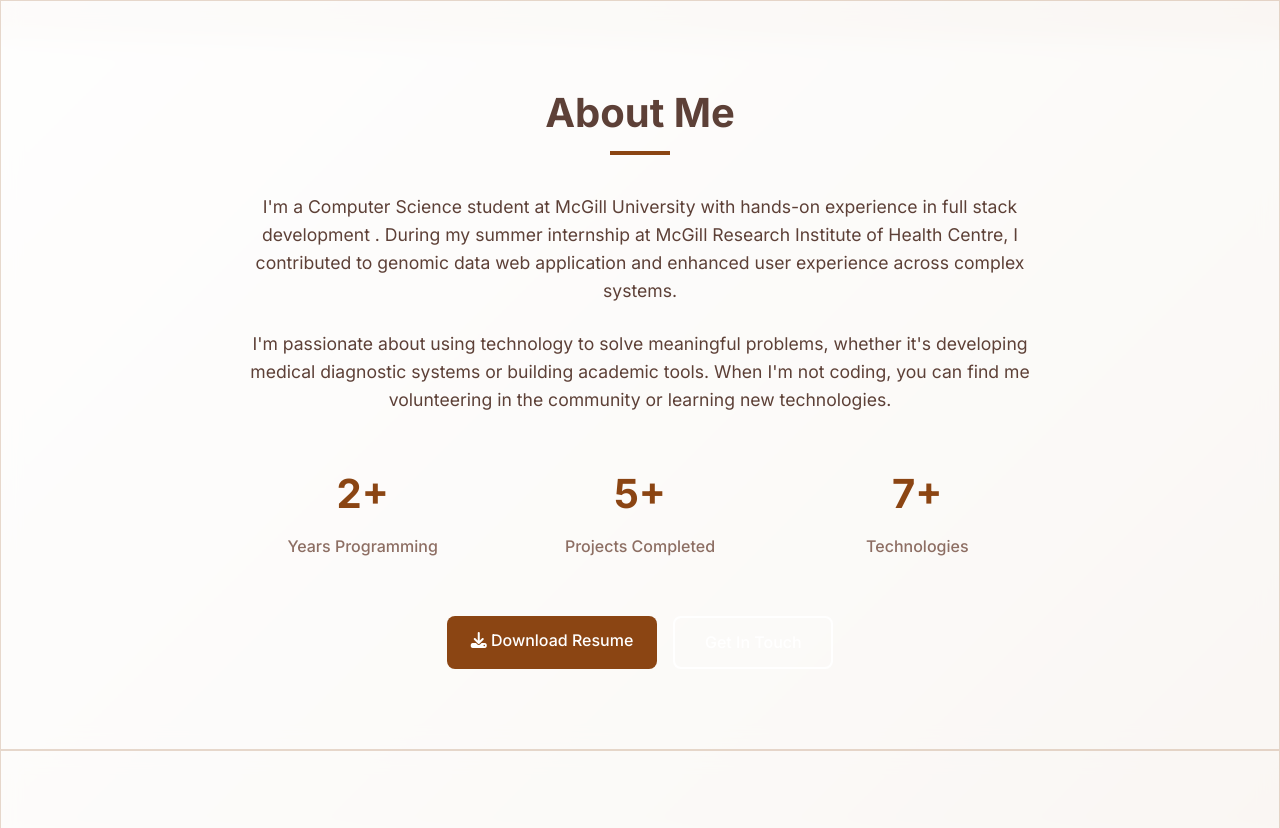
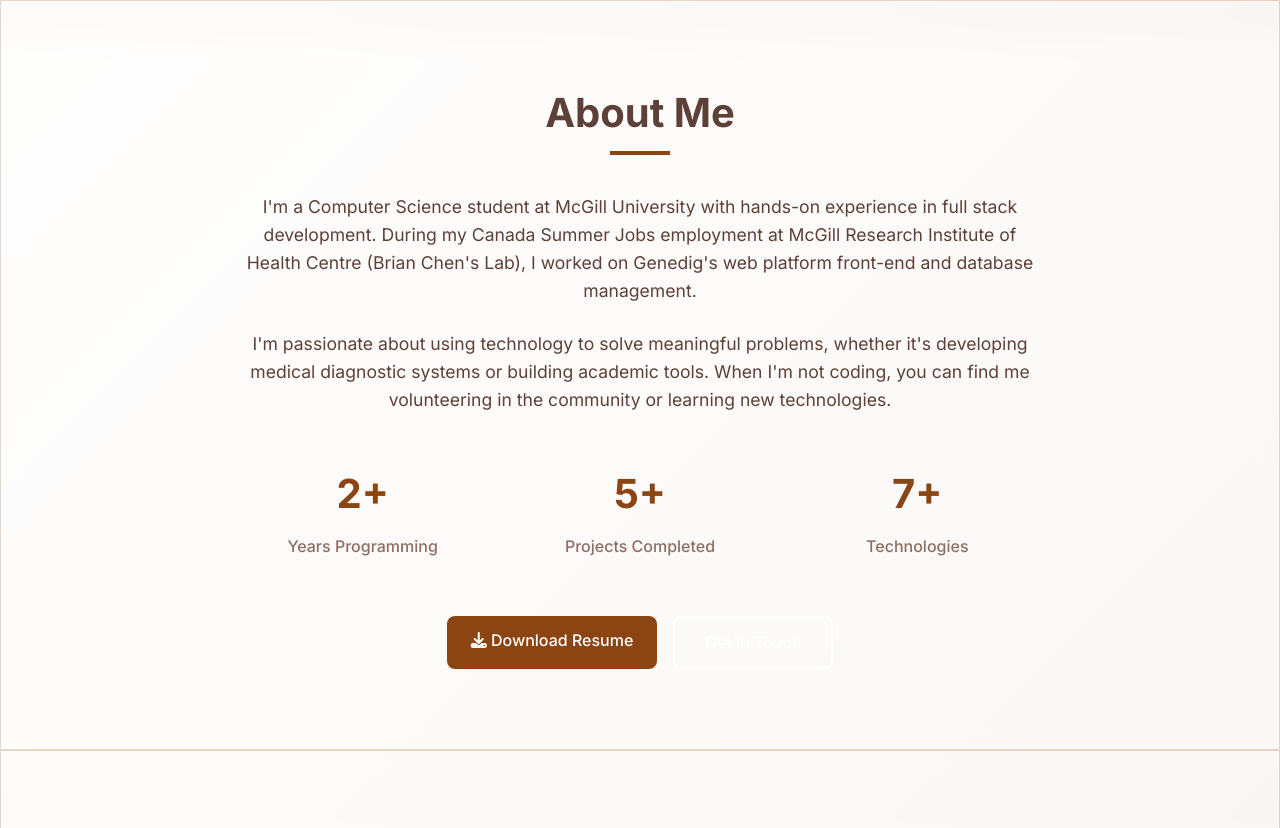
Before and after one commit to GatlatJack/Gatlat, a plain HTML site: page index.html in a window 1280 px wide. Shown: the part 760-1588 px from the top of the page. Drawn offline with Linux system fonts and the light colour scheme; a web font is replaced by a local one.

Commit message:
Update Genedig project description - accurate and concise

```diff
--- a/index.html
+++ b/index.html
@@ -69,9 +69,9 @@
             <div class="about-content">
                 <div class="about-text">
                     <p>
-                        I'm a Computer Science student at McGill University with hands-on experience in full stack development
-                        . During my summer internship at McGill Research Institute of Health Centre,
-                        I contributed to genomic data web application  and enhanced user experience across complex systems.
+                        I'm a Computer Science student at McGill University with hands-on experience in full stack development.
+                        During my Canada Summer Jobs employment at McGill Research Institute of Health Centre (Brian Chen's Lab),
+                        I worked on Genedig's web platform front-end and database management.
                     </p>
                     <p>
                         I'm passionate about using technology to solve meaningful problems, whether it's developing medical
@@ -216,8 +216,8 @@
                         </div>
                     </div>
                     <div class="project-content">
-                        <h3> Web Application</h3>
-                        <p>Intern Junior developer for a genomic data analysis application at McGill Research Institute; Brian Chen's Lab , enhancing user account management and file operations.</p>
+                        <h3>Genedig Web Platform</h3>
+                        <p>Front-end developer and database work through Canada Summer Jobs program at McGill Research Institute (Brian Chen's Lab), working on Genedig's web platform.</p>
                         <div class="project-tech">
                             <span>Angular</span>
                             <span>PHP</span>
```
